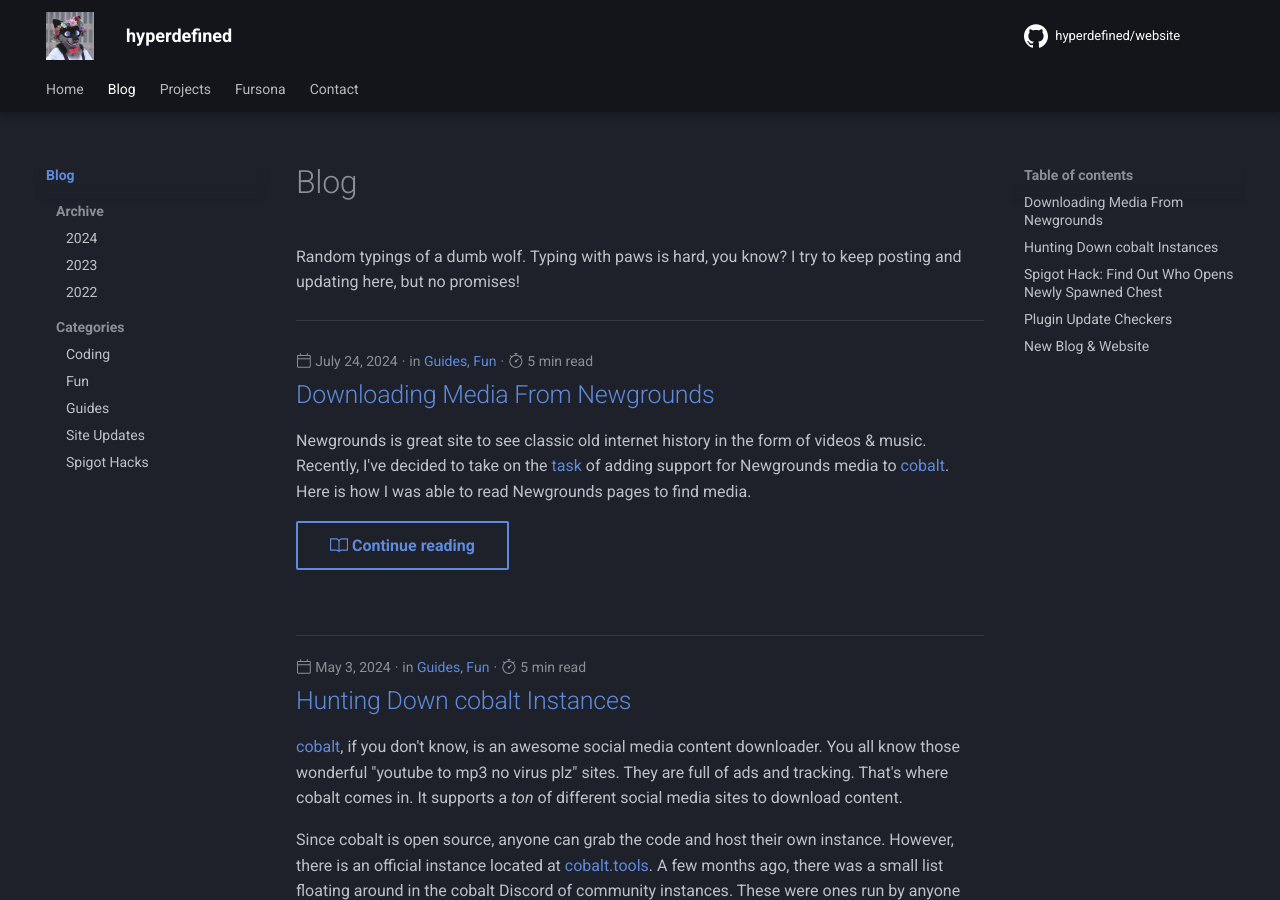
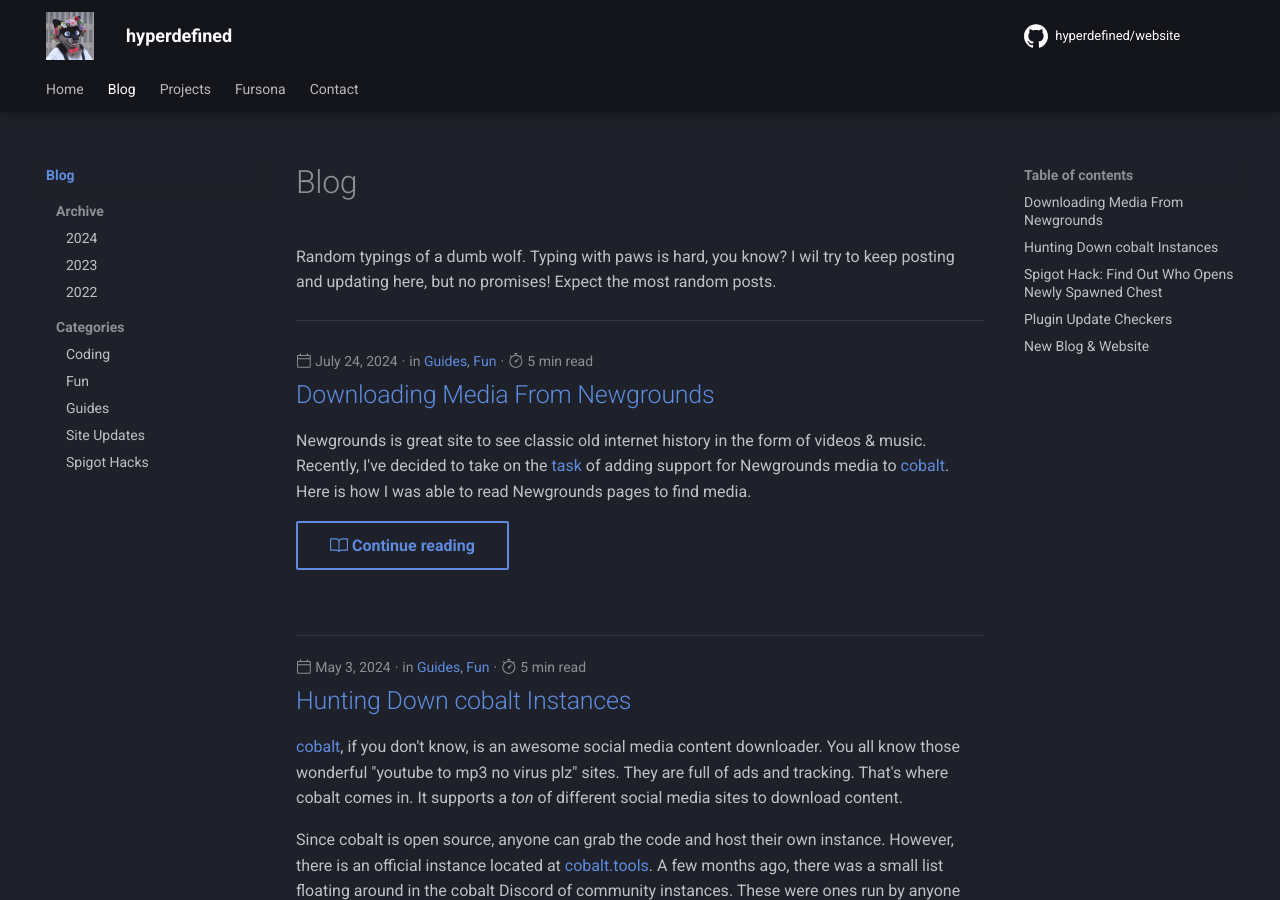
Before and after one commit to hyperdefined/website, an MkDocs documentation site: the page built from docs/blog/index.md, in a window 1280 px wide and 900 px high. Built offline with MkDocs 1.6.1 and Material for MkDocs 9.7.7, drawn with Linux system fonts in a browser that asks for light colours; comment, search, counter and statistics services are not loaded; some of the changed lines change nothing that is shown.

Commit message:
more changes

```diff
--- a/docs/blog/index.md
+++ b/docs/blog/index.md
@@ -2,6 +2,6 @@
 description: hyperdefined's blog posts. Random typings of a dumb wolf.
 ---
 # Blog
-Random typings of a dumb wolf. Typing with paws is hard, you know? I try to keep posting and updating here, but no promises!
+Random typings of a dumb wolf. Typing with paws is hard, you know? I wil try to keep posting and updating here, but no promises! Expect the most random posts.
 
 ----
--- a/mkdocs.yml
+++ b/mkdocs.yml
@@ -92,6 +92,12 @@
         datetime_format: "%Y-%m-%d"
         default_timezone: America/New_York
   - glightbox
+  - minify:
+      minify_html: true
+      minify_css: true
+      htmlmin_opts:
+          remove_comments: true
+      cache_safe: true
 
 markdown_extensions:
   - markdown.extensions.meta:
--- a/requirements.txt
+++ b/requirements.txt
@@ -1,3 +1,4 @@
 mkdocs-material==9.5.29
 mkdocs-rss-plugin==1.15.0
 mkdocs-glightbox==0.4.0
+mkdocs-minify-plugin==0.7.1
```
